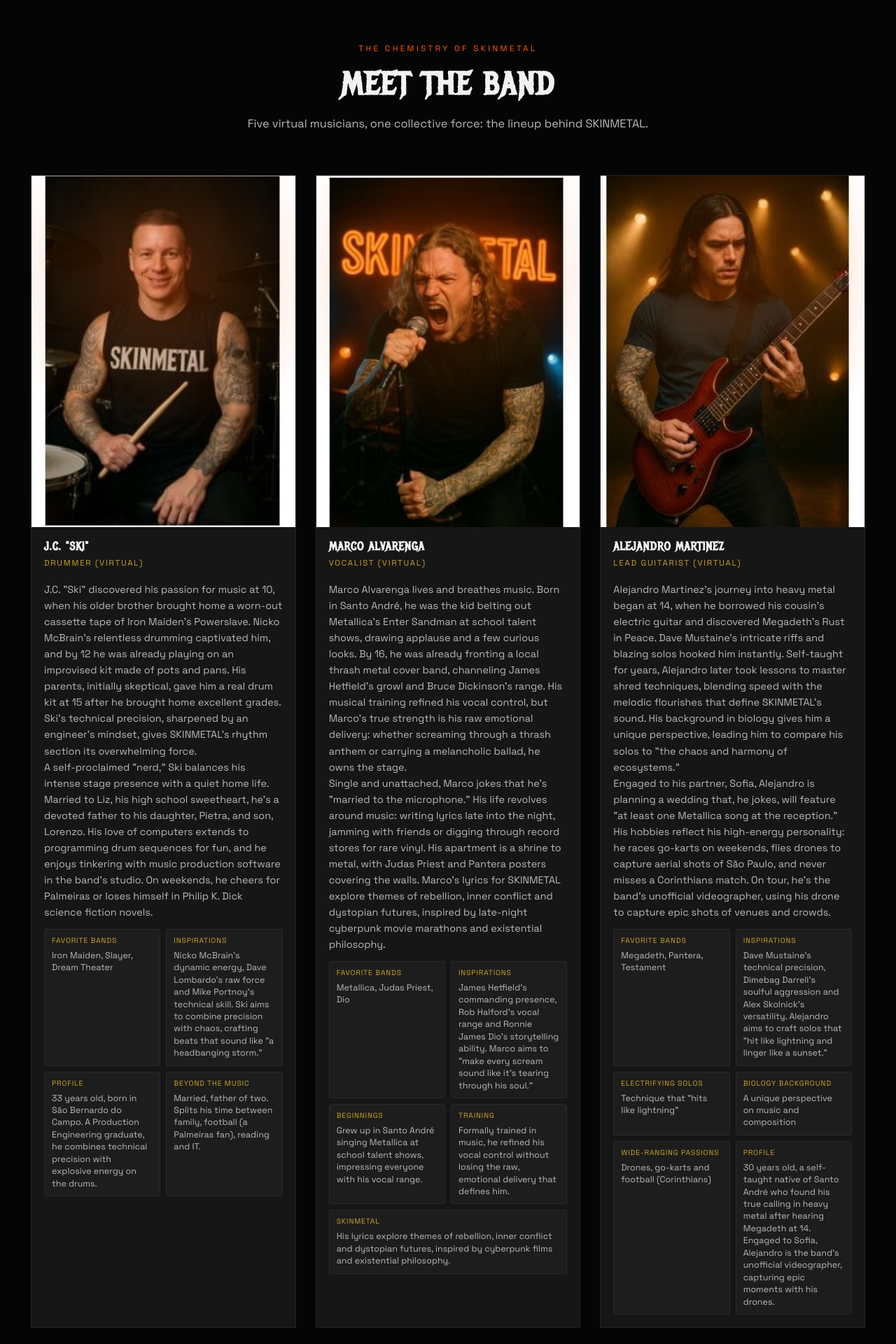
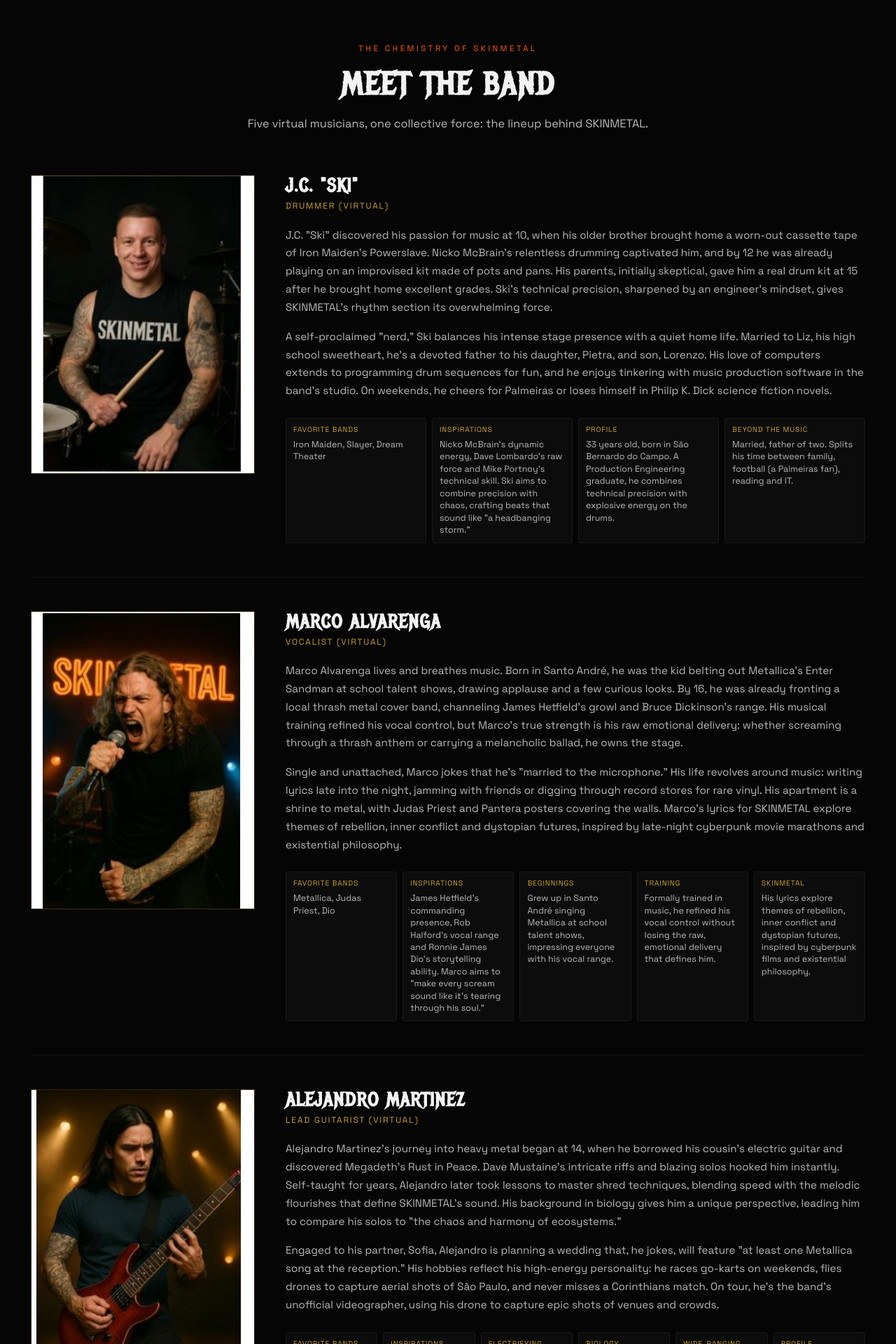
Before and after one commit to jairferreira8/skinmetal, a PHP site: page /about.html in a window 1280 px wide. Shown: the part 1807-3727 px from the top of the page at 70% size. Run offline with PHP 8.4, Linux system fonts and the light colour scheme.

Commit message:
Make the Meet the Band section a scrolling, one-member-per-row layout
Replace the 3-column grid of member cards with stacked full-width rows
(photo, bio, quick-fact cards), matching the long-form reference layout
the user wanted instead of cards sitting side by side. Bump cache-busting
version.

```diff
--- a/about.html
+++ b/about.html
@@ -9,7 +9,7 @@
 <link rel="preconnect" href="https://fonts.googleapis.com">
 <link rel="preconnect" href="https://fonts.gstatic.com" crossorigin>
 <link href="https://fonts.googleapis.com/css2?family=Metal+Mania&family=Space+Grotesk:wght@400;500;700&display=swap" rel="stylesheet">
-<link rel="stylesheet" href="css/styles.css?v=20261015c">
+<link rel="stylesheet" href="css/styles.css?v=20261015d">
 </head>
 <body data-page="about">
 
@@ -100,7 +100,7 @@
       <h2>Meet the Band</h2>
       <p>Five virtual musicians, one collective force: the lineup behind SKINMETAL.</p>
     </div>
-    <div class="grid grid-3 reveal" data-members-grid></div>
+    <div class="reveal" data-members-grid></div>
   </div>
 </section>
 
@@ -177,6 +177,6 @@
   </div>
 </footer>
 
-<script src="js/main.js?v=20261015c"></script>
+<script src="js/main.js?v=20261015d"></script>
 </body>
 </html>
--- a/admin/_header.php
+++ b/admin/_header.php
@@ -20,7 +20,7 @@ $nav = [
 <meta name="viewport" content="width=device-width, initial-scale=1.0">
 <meta name="robots" content="noindex, nofollow">
 <title><?= h($page_title ?? 'Admin') ?> — SKINMETAL Admin</title>
-<link rel="stylesheet" href="admin.css?v=20261015c">
+<link rel="stylesheet" href="admin.css?v=20261015d">
 </head>
 <body>
 <div class="admin-shell">
--- a/admin/login.php
+++ b/admin/login.php
@@ -29,7 +29,7 @@ if (!empty($_SESSION['admin_logged_in'])) {
 <meta name="viewport" content="width=device-width, initial-scale=1.0">
 <meta name="robots" content="noindex, nofollow">
 <title>Admin Login — SKINMETAL</title>
-<link rel="stylesheet" href="admin.css?v=20261015c">
+<link rel="stylesheet" href="admin.css?v=20261015d">
 </head>
 <body>
 <div class="login-wrap">
--- a/contact.html
+++ b/contact.html
@@ -9,7 +9,7 @@
 <link rel="preconnect" href="https://fonts.googleapis.com">
 <link rel="preconnect" href="https://fonts.gstatic.com" crossorigin>
 <link href="https://fonts.googleapis.com/css2?family=Metal+Mania&family=Space+Grotesk:wght@400;500;700&display=swap" rel="stylesheet">
-<link rel="stylesheet" href="css/styles.css?v=20261015c">
+<link rel="stylesheet" href="css/styles.css?v=20261015d">
 </head>
 <body data-page="contact">
 
@@ -140,6 +140,6 @@
   </div>
 </footer>
 
-<script src="js/main.js?v=20261015c"></script>
+<script src="js/main.js?v=20261015d"></script>
 </body>
 </html>
--- a/css/styles.css
+++ b/css/styles.css
@@ -657,11 +657,47 @@ section { position: relative; z-index: 1; padding: 110px 0; }
   letter-spacing: 0.15em;
   text-transform: uppercase;
 }
+.member-row {
+  display: grid;
+  grid-template-columns: 320px 1fr;
+  gap: 44px;
+  padding: 48px 0;
+  border-bottom: 1px solid rgba(184,184,184,0.08);
+}
+.member-row:first-child { padding-top: 0; }
+.member-row:last-child { border-bottom: none; padding-bottom: 0; }
+@media (max-width: 860px) {
+  .member-row { grid-template-columns: 1fr; gap: 24px; }
+}
+.member-portrait {
+  aspect-ratio: 3/4;
+  background: linear-gradient(160deg, #1c1010, #050505);
+  border: 1px solid rgba(201,162,39,0.2);
+  position: relative;
+  overflow: hidden;
+}
+.member-portrait img { width: 100%; height: 100%; object-fit: cover; display: block; }
+.member-portrait::after {
+  content: '';
+  position: absolute; inset: 0;
+  pointer-events: none;
+  background: radial-gradient(circle at 30% 20%, rgba(139,0,0,0.35), transparent 60%);
+}
+.member-portrait:has(img)::after { display: none; }
+.member-copy h3 { font-size: clamp(1.3rem, 2.4vw, 1.7rem); margin-bottom: 4px; }
+.member-copy .role {
+  color: var(--gold);
+  font-size: 0.75rem;
+  letter-spacing: 0.15em;
+  text-transform: uppercase;
+  margin-bottom: 18px;
+}
+.member-copy p { color: var(--silver); margin-bottom: 16px; font-size: 0.95rem; line-height: 1.7; }
 .member-facts {
   display: flex;
   flex-wrap: wrap;
   gap: 8px;
-  padding: 12px 18px 0;
+  padding: 10px 0 0;
 }
 .member-facts .fact {
   flex: 1 1 130px;
--- a/index.html
+++ b/index.html
@@ -9,7 +9,7 @@
 <link rel="preconnect" href="https://fonts.googleapis.com">
 <link rel="preconnect" href="https://fonts.gstatic.com" crossorigin>
 <link href="https://fonts.googleapis.com/css2?family=Metal+Mania&family=Space+Grotesk:wght@400;500;700&display=swap" rel="stylesheet">
-<link rel="stylesheet" href="css/styles.css?v=20261015c">
+<link rel="stylesheet" href="css/styles.css?v=20261015d">
 </head>
 <body data-page="home">
 
@@ -198,6 +198,6 @@
   </div>
 </footer>
 
-<script src="js/main.js?v=20261015c"></script>
+<script src="js/main.js?v=20261015d"></script>
 </body>
 </html>
--- a/js/main.js
+++ b/js/main.js
@@ -268,18 +268,19 @@ function renderMembers(members, container) {
     return;
   }
   container.innerHTML = members.map((m) => {
-    const bioHtml = (m.bio || '').split('\n\n').filter(Boolean).map((p) => `<p style="padding:0 18px; color:var(--silver); font-size:0.9rem;">${escapeHtml(p)}</p>`).join('');
+    const bioHtml = (m.bio || '').split('\n\n').filter(Boolean).map((p) => `<p>${escapeHtml(p)}</p>`).join('');
     const cardsHtml = (m.cards || []).length
       ? `<div class="member-facts">${m.cards.map((c) => `<div class="fact"><span class="label">${escapeHtml(c.label)}</span><span class="text">${escapeHtml(c.text)}</span></div>`).join('')}</div>`
       : '';
     return `
-    <div class="character-card">
-      <div class="portrait">${imgTag(m.photo, m.name, m.image_position)}</div>
-      <h3>${escapeHtml(m.name)}</h3>
-      <div class="role">${escapeHtml(m.role || '')}</div>
-      ${bioHtml}
-      ${cardsHtml}
-      <div style="padding-bottom:18px;"></div>
+    <div class="member-row">
+      <div class="member-portrait">${imgTag(m.photo, m.name, m.image_position)}</div>
+      <div class="member-copy">
+        <h3>${escapeHtml(m.name)}</h3>
+        <div class="role">${escapeHtml(m.role || '')}</div>
+        ${bioHtml}
+        ${cardsHtml}
+      </div>
     </div>
   `;
   }).join('');
--- a/live.html
+++ b/live.html
@@ -9,7 +9,7 @@
 <link rel="preconnect" href="https://fonts.googleapis.com">
 <link rel="preconnect" href="https://fonts.gstatic.com" crossorigin>
 <link href="https://fonts.googleapis.com/css2?family=Metal+Mania&family=Space+Grotesk:wght@400;500;700&display=swap" rel="stylesheet">
-<link rel="stylesheet" href="css/styles.css?v=20261015c">
+<link rel="stylesheet" href="css/styles.css?v=20261015d">
 </head>
 <body data-page="live">
 
@@ -107,6 +107,6 @@
   </div>
 </footer>
 
-<script src="js/main.js?v=20261015c"></script>
+<script src="js/main.js?v=20261015d"></script>
 </body>
 </html>
--- a/media.html
+++ b/media.html
@@ -9,7 +9,7 @@
 <link rel="preconnect" href="https://fonts.googleapis.com">
 <link rel="preconnect" href="https://fonts.gstatic.com" crossorigin>
 <link href="https://fonts.googleapis.com/css2?family=Metal+Mania&family=Space+Grotesk:wght@400;500;700&display=swap" rel="stylesheet">
-<link rel="stylesheet" href="css/styles.css?v=20261015c">
+<link rel="stylesheet" href="css/styles.css?v=20261015d">
 </head>
 <body data-page="media">
 
@@ -149,6 +149,6 @@
   </div>
 </footer>
 
-<script src="js/main.js?v=20261015c"></script>
+<script src="js/main.js?v=20261015d"></script>
 </body>
 </html>
--- a/merch.html
+++ b/merch.html
@@ -9,7 +9,7 @@
 <link rel="preconnect" href="https://fonts.googleapis.com">
 <link rel="preconnect" href="https://fonts.gstatic.com" crossorigin>
 <link href="https://fonts.googleapis.com/css2?family=Metal+Mania&family=Space+Grotesk:wght@400;500;700&display=swap" rel="stylesheet">
-<link rel="stylesheet" href="css/styles.css?v=20261015c">
+<link rel="stylesheet" href="css/styles.css?v=20261015d">
 </head>
 <body data-page="merch">
 
@@ -99,6 +99,6 @@
   </div>
 </footer>
 
-<script src="js/main.js?v=20261015c"></script>
+<script src="js/main.js?v=20261015d"></script>
 </body>
 </html>
--- a/music.html
+++ b/music.html
@@ -9,7 +9,7 @@
 <link rel="preconnect" href="https://fonts.googleapis.com">
 <link rel="preconnect" href="https://fonts.gstatic.com" crossorigin>
 <link href="https://fonts.googleapis.com/css2?family=Metal+Mania&family=Space+Grotesk:wght@400;500;700&display=swap" rel="stylesheet">
-<link rel="stylesheet" href="css/styles.css?v=20261015c">
+<link rel="stylesheet" href="css/styles.css?v=20261015d">
 </head>
 <body data-page="music">
 
@@ -116,6 +116,6 @@
   </div>
 </footer>
 
-<script src="js/main.js?v=20261015c"></script>
+<script src="js/main.js?v=20261015d"></script>
 </body>
 </html>
--- a/universe.html
+++ b/universe.html
@@ -9,7 +9,7 @@
 <link rel="preconnect" href="https://fonts.googleapis.com">
 <link rel="preconnect" href="https://fonts.gstatic.com" crossorigin>
 <link href="https://fonts.googleapis.com/css2?family=Metal+Mania&family=Space+Grotesk:wght@400;500;700&display=swap" rel="stylesheet">
-<link rel="stylesheet" href="css/styles.css?v=20261015c">
+<link rel="stylesheet" href="css/styles.css?v=20261015d">
 </head>
 <body data-page="universe">
 
@@ -137,6 +137,6 @@
   </div>
 </footer>
 
-<script src="js/main.js?v=20261015c"></script>
+<script src="js/main.js?v=20261015d"></script>
 </body>
 </html>
--- a/videos.html
+++ b/videos.html
@@ -9,7 +9,7 @@
 <link rel="preconnect" href="https://fonts.googleapis.com">
 <link rel="preconnect" href="https://fonts.gstatic.com" crossorigin>
 <link href="https://fonts.googleapis.com/css2?family=Metal+Mania&family=Space+Grotesk:wght@400;500;700&display=swap" rel="stylesheet">
-<link rel="stylesheet" href="css/styles.css?v=20261015c">
+<link rel="stylesheet" href="css/styles.css?v=20261015d">
 </head>
 <body data-page="videos">
 
@@ -99,6 +99,6 @@
   </div>
 </footer>
 
-<script src="js/main.js?v=20261015c"></script>
+<script src="js/main.js?v=20261015d"></script>
 </body>
 </html>
```
